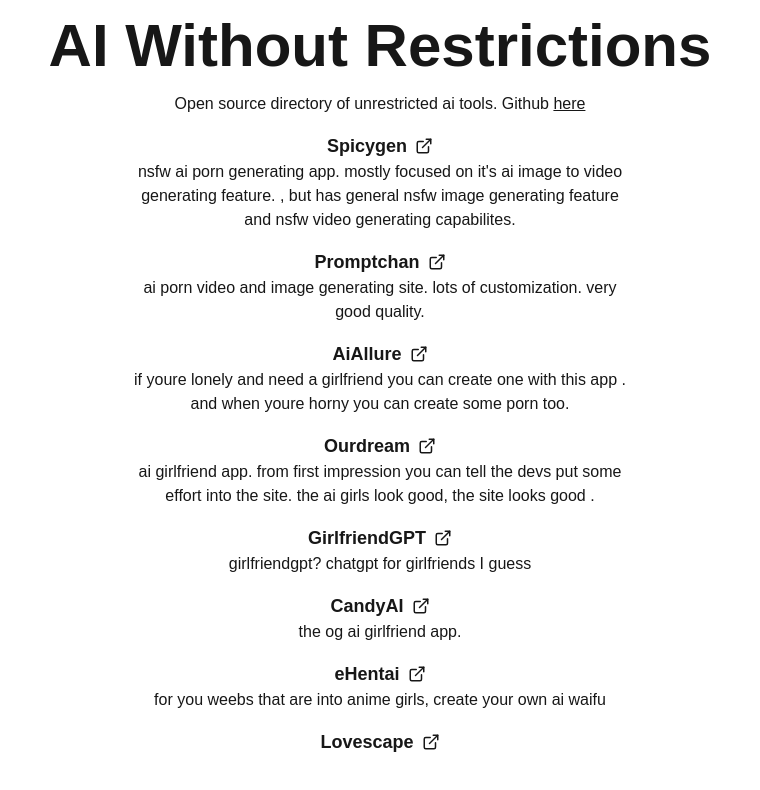
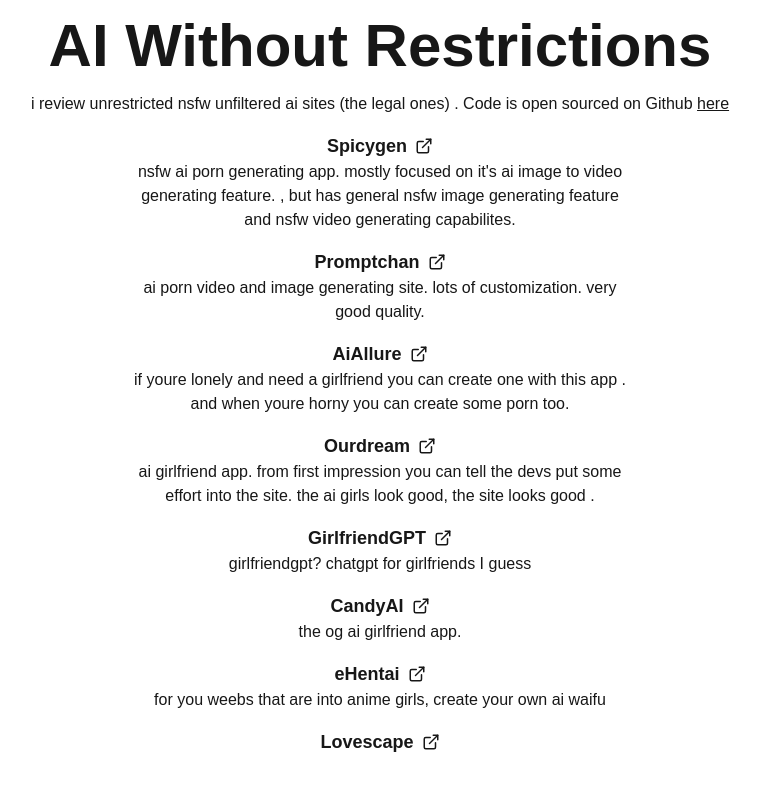
Before and after one commit to newmethids/ai-without-restrictions, a Next.js app: page / in a window 1280 px wide. Shown: the top 790 px of the page, without its empty margins (260-1020 px from the left). Built offline with nearby package versions, Linux system fonts and the light colour scheme.

Commit message:
update tagline

```diff
--- a/src/app/page.tsx
+++ b/src/app/page.tsx
@@ -4,7 +4,7 @@
   return (
     <div className="flex flex-col items-center justify-center gap-4 p-4">
       <h1 className={"font-black text-6xl text-center"}>AI Without Restrictions</h1>
-      <h2 className={"text-center"}>Open source directory of unrestricted ai tools. Github <a className={"underline"} target={"_blank"} href={"https://github.com/newmethids/ai-without-restrictions"}>here</a></h2>
+      <h2 className={"text-center"}>i review unrestricted nsfw unfiltered ai sites (the legal ones) . Code is open sourced on Github <a className={"underline"} target={"_blank"} href={"https://github.com/newmethids/ai-without-restrictions"}>here</a></h2>
       <Sites />
     </div>
   );
```
